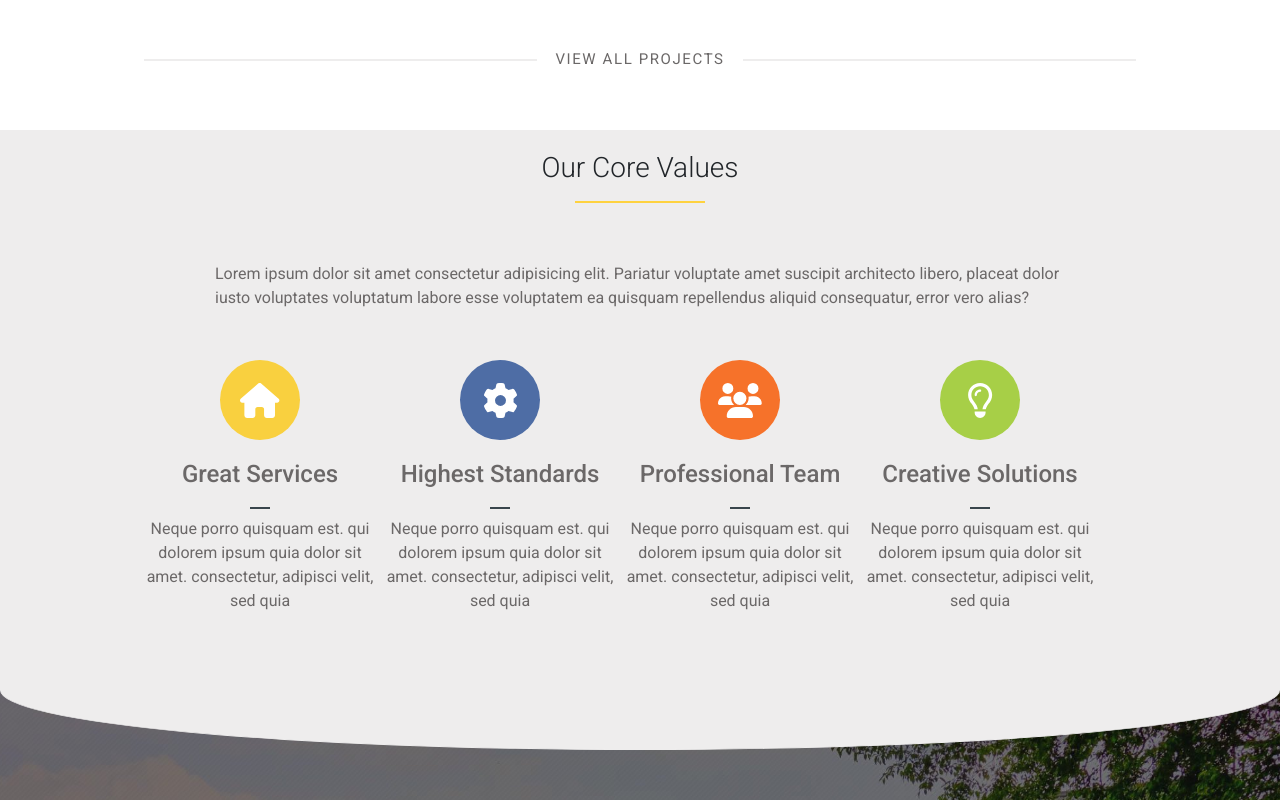
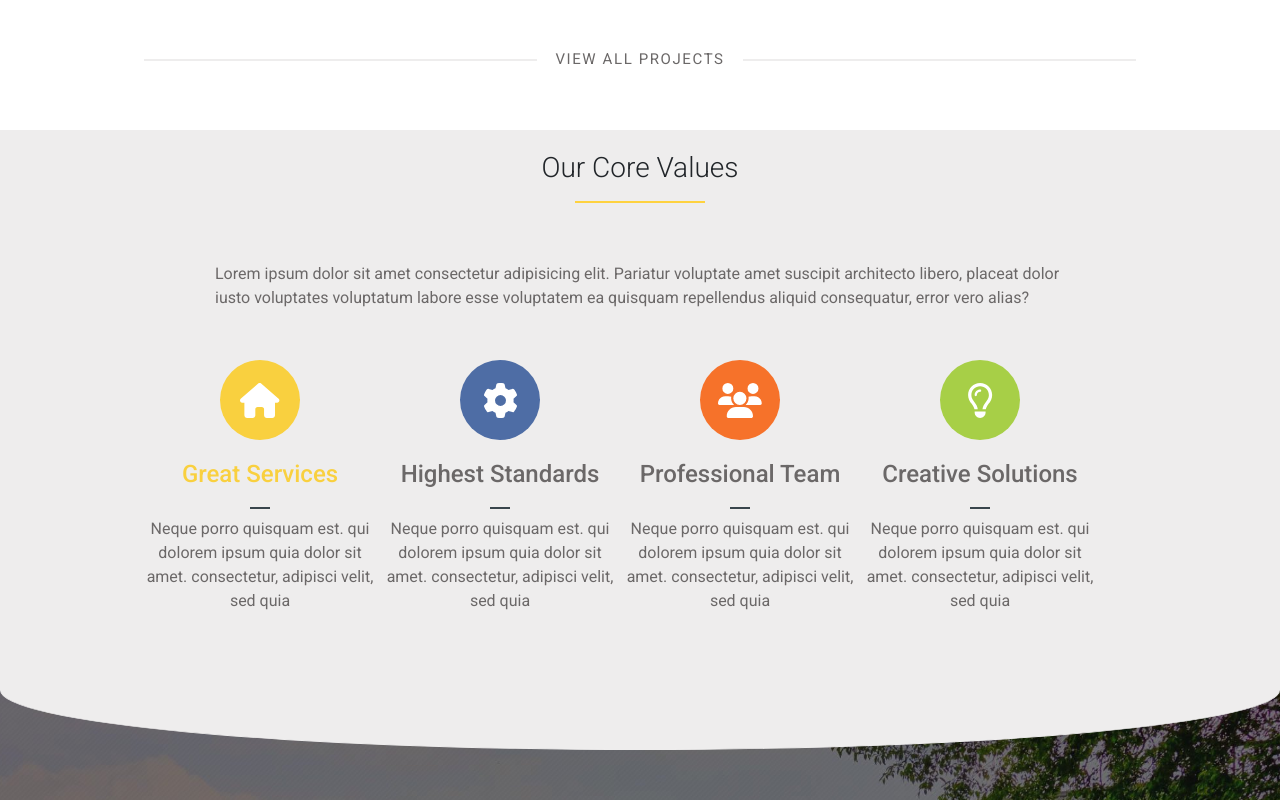
Before and after one commit to GhadeerShamshoum/proj-html-vuejs, a Vue app: page / in a window 1280 px wide. In both pictures the pointer is over the element 260 px from the left and 3304 px from the top of the page. Shown: the part 2904-3704 px from the top of the page. Built offline with nearby package versions, Linux system fonts and the light colour scheme.

Commit message:
hover-text+icon (our cure)

```diff
--- a/src/components/commons/OurCoreBottom.vue
+++ b/src/components/commons/OurCoreBottom.vue
@@ -71,6 +71,12 @@ export default {
     display: flex;
     flex-direction: column;
     align-items: center;
+    &:hover .coloredIcon{
+    background-color: $sun;
+    }
+    &:hover h4{
+    color: $sun;
+    }
     h4{
       color: $doveGray;
       padding: 20px 0;
@@ -100,9 +106,7 @@ export default {
   display: flex;
   justify-content: center;
   align-items: center;
-  &:hover{
-    background-color: $sun;
-  }
+
 }
 .icon{
   color: $white;
```
